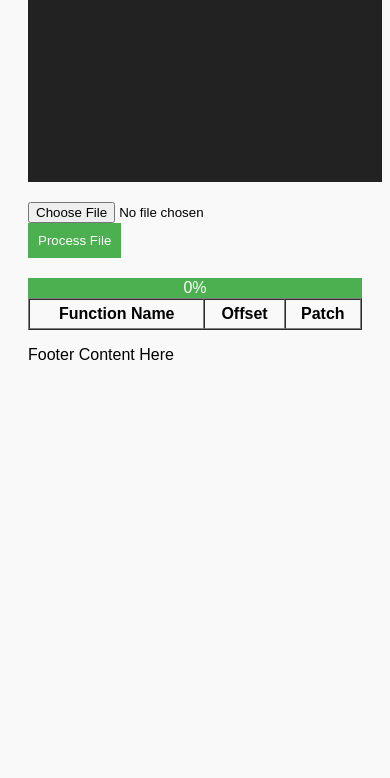
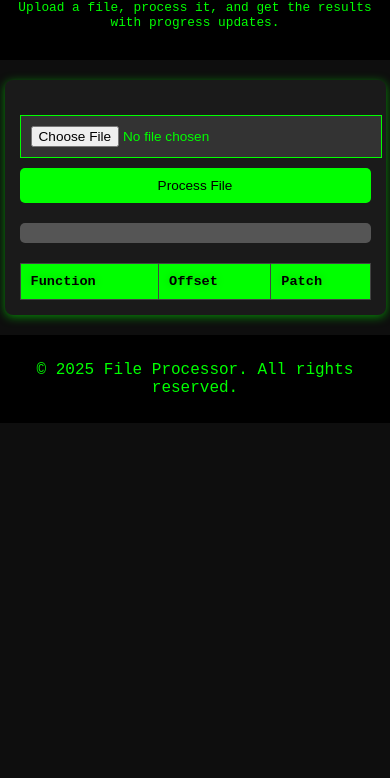
Before and after one commit to siwam-king1/mini_miltia_dumper, a plain HTML site: page index.html in a window 390 px wide. Shown: the part 66-844 px from the top of the page. Drawn offline with Linux system fonts and the light colour scheme.

Commit message:
Update index.html

```diff
--- a/index.html
+++ b/index.html
@@ -3,140 +3,244 @@
 <head>
     <meta charset="UTF-8">
     <meta name="viewport" content="width=device-width, initial-scale=1.0">
-    <title>File Processing</title>
+    <title>File Processor</title>
     <style>
+        /* General Styles */
         body {
-            font-family: Arial, sans-serif;
-            padding: 20px;
-            background-color: #f9f9f9;
+            font-family: 'Courier New', monospace;
+            background-color: #0e0e0e; /* Dark background */
+            color: #00ff00; /* Green text for hacker theme */
+            margin: 0;
+            padding: 0;
+            text-align: center;
+            overflow: visible; /* Prevent scroll bars from appearing */
         }
 
+        .container {
+            max-width: 90%;
+            margin: 20px auto;
+            background-color: #1a1a1a; /* Slightly lighter grey for contrast */
+            padding: 20px;
+            border-radius: 8px;
+            box-shadow: 0 2px 10px rgba(0, 255, 0, 0.5); /* Green neon shadow */
+            position: relative; /* Positioning for particles */
+            z-index: 2; /* Layering above particles */
+        }
+
+        /* Header and Footer */
+        header {
+            background-color: #000000; /* Black for header */
+            padding: 10px 0;
+            position: relative;
+            z-index: 3; /* Layering above particles */
+        }
+
+        footer {
+            background-color: #000000; /* Black for footer */
+            padding: 10px 0;
+            margin-top: 20px;
+            position: relative;
+            z-index: 3; /* Layering above particles */
+        }
+
+        /* Heading Styles */
+        h1 {
+            font-size: 2rem;
+            margin-bottom: 10px;
+            text-shadow: 0 0 10px #00ff00; /* Green glow */
+        }
+
+        .subtitle {
+            font-size: 1rem;
+            margin-bottom: 20px;
+        }
+
+        /* File Upload Section */
         .file-upload {
             margin: 20px 0;
         }
 
-        #logTerminal {
+        .file-upload input[type="file"] {
+            padding: 10px;
+            border: 1px solid #00ff00; /* Green border */
+            margin-right: 10px;
+            font-size: 1rem;
+            width: 97%;
+            background-color: #333; /* Darker input background */
+            color: #00ff00; /* Green text */
+        }
+
+        .file-upload button {
+            padding: 10px 20px;
+            background-color: #00ff00; /* Bright green */
+            color: #000; /* Black text */
+            border: none;
+            cursor: pointer;
+            font-size: 1rem;
             width: 100%;
-            height: 200px;
-            background-color: #222;
-            color: #fff;
-            font-family: "Courier New", monospace;
+            margin-top: 10px;
+            border-radius: 5px;
+        }
+
+        .file-upload button:hover {
+            background-color: #00cc00; /* Darker green on hover */
+        }
+
+        /* Table Styling */
+        table {
+            width: 100%;
+            border-collapse: collapse;
+            margin-top: 20px;
+        }
+
+        table, th, td {
+            border: 1px solid #444; /* Dark grey borders */
+        }
+
+        th, td {
             padding: 10px;
-            margin-bottom: 20px;
-            overflow-y: scroll;
-            white-space: pre-wrap;
+            text-align: left;
+            font-size: 1rem;
+        }
+
+        th {
+            background-color: #00ff00; /* Bright green header */
+            color: #000;
+            text-shadow: 0 0 10px #00cc00; /* Green glow */
+        }
+
+        td {
+            background-color: #444; /* Dark grey for rows */
+            color: #00ff00; /* Green text */
+        }
+
+        /* Progress Bar */
+        #progressContainer {
+            margin: 20px 0;
         }
 
         #progressBar {
             width: 100%;
-            background-color: #ddd;
+            height: 20px;
+            background-color: #555; /* Dark grey */
+            border-radius: 5px;
+            overflow: hidden;
         }
 
         #progressBar div {
-            height: 20px;
-            background-color: #4caf50;
-            text-align: center;
-            line-height: 20px;
-            color: white;
+            height: 100%;
+            background-color: #00ff00; /* Bright green for the progress */
+            width: 0; /* Start width */
+            transition: width 0.4s; /* Smooth transition */
         }
 
-        button {
-            padding: 10px;
-            background-color: #4caf50;
-            color: white;
-            border: none;
-            cursor: pointer;
+        /* Download link */
+        a#downloadLink {
+            margin-top: 20px;
+            display: none;
+            color: #00cc00; /* Bright green */
+            font-size: 1.1rem;
         }
 
-        button:disabled {
-            background-color: #ccc;
+        /* Media Queries for Responsiveness */
+        @media (max-width: 768px) {
+            .container {
+                padding: 15px;
+            }
+            h1 {
+                font-size: 1.8rem;
+            }
+            .subtitle {
+                font-size: 0.9rem;
+            }
+            .file-upload input[type="file"] {
+                font-size: 0.9rem;
+            }
+            .file-upload button {
+                font-size: 0.9rem;
+            }
+            th, td {
+                font-size: 0.9rem;
+            }
         }
 
-        #downloadLink, #logDownloadButton {
-            display: none;
-            margin-top: 20px;
-            padding: 10px;
-            background-color: #007BFF;
-            color: white;
-            text-decoration: none;
+        @media (max-width: 480px) {
+            h1 {
+                font-size: 1.5rem;
+            }
+            .subtitle {
+                font-size: 0.8rem;
+            }
+            .file-upload input[type="file"] {
+                font-size: 0.85rem;
+            }
+            .file-upload button {
+                font-size: 0.85rem;
+            }
+            th, td {
+                font-size: 0.85rem;
+            }
         }
     </style>
 </head>
 <body>
-    <div id="logTerminal">Log Start</div>
+    <header>
+        <h1>File Processor</h1>
+        <p class="subtitle">Upload a file, process it, and get the results with progress updates.</p>
+    </header>
 
-    <div class="file-upload">
-        <input type="file" id="dumpFile">
-        <button id="processDump">Process File</button>
-    </div>
+    <div class="container">
+        <div class="file-upload">
+            <input type="file" id="dumpFile">
+            <button id="processDump">Process File</button>
+        </div>
 
-    <div id="progressBar"><div>0%</div></div>
+        <div id="progressContainer">
+            <div id="progressBar">
+                <div></div>
+            </div>
+        </div>
 
-    <div id="resultsTableContainer">
-        <table border="1" cellpadding="5" cellspacing="0" style="width: 100%;">
+        <table>
             <thead>
                 <tr>
-                    <th>Function Name</th>
+                    <th>Function</th>
                     <th>Offset</th>
                     <th>Patch</th>
                 </tr>
             </thead>
             <tbody id="resultsTableBody">
-                <!-- Results will appear here -->
+                <!-- Results will be dynamically populated here -->
             </tbody>
         </table>
+
+        <a id="downloadLink" href="#">Download Extracted Data</a>
     </div>
 
-    <a id="downloadLink" href="#" download="extracted_data.txt">Download Extracted Data</a>
-    <button id="logDownloadButton">Download Log</button>
-
     <footer>
-        <p>Footer Content Here</p>
+        <p>&copy; 2025 File Processor. All rights reserved.</p>
     </footer>
 
     <script>
+        const functions = [
+            { fn: "MAX LEVEL", fn2: "_ZNK11UserProfile5levelEv", patch: "6400A0E31EFF2FE1" },
+            { fn: "MAX XP", fn2: "_ZNK11UserProfile2xpEv", patch: "FF090CE30010A0E39A0B43E31EFF2FE1" },
+            { fn: "Fake Enemy Information", fn2: "_ZNK10PlayerInfo5levelEv", patch: "5000A0E31EFF2FE1" },
+            { fn: "Unlock Everything", fn2: "_ZNK10UserWallet15quantityOwnedOfERKNSt6__ndk112basic_stringIcNS0_11char_traitsIcEENS0_9allocatorIcEEEE", patch: "5000A0E31EFF2FE1A" },
+            { fn: "MAX Level Weapon", fn2: "_ZNK10UserWallet22maxOwnedLevelForWeaponERKNSt6__ndk112basic_stringIcNS0_11char_traitsIcEENS0_9allocatorIcEEEE", patch: "5000A0E31EFF2FE1" },
+            { fn: "Magik Zoom2", fn2: "_ZN6Weapon15changeZoomLevelEv", patch: "00 00 55 E1 FA 15 A0 03 60 11 84 05 07 00 00 0A 00 10 A0 83 5C 11 84 85" }
+        ];
+
         const processDumpButton = document.getElementById('processDump');
         const resultsTableBody = document.getElementById('resultsTableBody');
         const progressBar = document.querySelector('#progressBar div');
         const downloadLink = document.getElementById('downloadLink');
-        const logDownloadButton = document.getElementById('logDownloadButton');
-        const logTerminal = document.getElementById('logTerminal');
-        let logContent = 'Log Start\n';
-
-        // Function to load the function.txt file from the same directory
-        function loadFunctionsFromFile() {
-            const functions = [];
-            fetch('function.txt')
-                .then(response => response.text())
-                .then(fileContent => {
-                    logTerminal.textContent += '\nFunction file loaded successfully.\n';
-                    const lines = fileContent.split('\n');
-                    lines.forEach(line => {
-                        const parts = line.split('|');
-                        if (parts.length === 3) {
-                            const fn = parts[0].trim();
-                            const fn2 = parts[1].trim();
-                            const patch = parts[2].trim();
-                            functions.push({ fn, fn2, patch });
-                        }
-                    });
-                    logTerminal.textContent += 'Functions parsed.\n';
-                    console.log(functions); // Check the parsed functions in the console
-                    return functions;
-                })
-                .catch(error => {
-                    logTerminal.textContent += `Error loading function.txt: ${error.message}\n`;
-                    alert('Error loading function.txt');
-                });
-        }
 
         processDumpButton.addEventListener('click', () => {
             const fileInput = document.getElementById('dumpFile');
             const file = fileInput.files[0];
 
             if (!file) {
-                logContent += 'Error: No dump file selected.\n';
-                updateLog();
                 alert('Please upload a dump file.');
                 return;
             }
@@ -144,24 +248,12 @@
             const reader = new FileReader();
             reader.onload = (event) => {
                 const content = event.target.result;
-                logTerminal.textContent += '\nDump file loaded, now loading functions...\n';
-                loadFunctionsFromFile().then(functions => {
-                    if (functions.length === 0) {
-                        logTerminal.textContent += 'Error: No functions found in the function.txt file.\n';
-                        return;
-                    }
-                    logTerminal.textContent += 'Functions loaded successfully. Starting to process dump...\n';
-                    processDump(content, functions); // Process the dump using the loaded functions
-                });
-            };
-            reader.onerror = () => {
-                logTerminal.textContent += 'Error reading dump file.\n';
-                alert('Error reading dump file.');
+                processDump(content);
             };
             reader.readAsText(file);
         });
 
-        function processDump(content, functions) {
+        function processDump(content) {
             resultsTableBody.innerHTML = '';
             progressBar.style.width = '0%';
             progressBar.textContent = '0%';
@@ -213,15 +305,6 @@
             downloadLink.style.display = 'block';
             downloadLink.innerText = 'Download Extracted Data';
         }
-
-        function updateLog() {
-            const logBlob = new Blob([logContent], { type: 'text/plain' });
-            const logUrl = URL.createObjectURL(logBlob);
-            logDownloadButton.href = logUrl;
-            logDownloadButton.download = 'process_log.txt';
-            logDownloadButton.style.display = 'block';
-            logDownloadButton.innerText = 'Download Log';
-        }
     </script>
 </body>
 </html>
```
